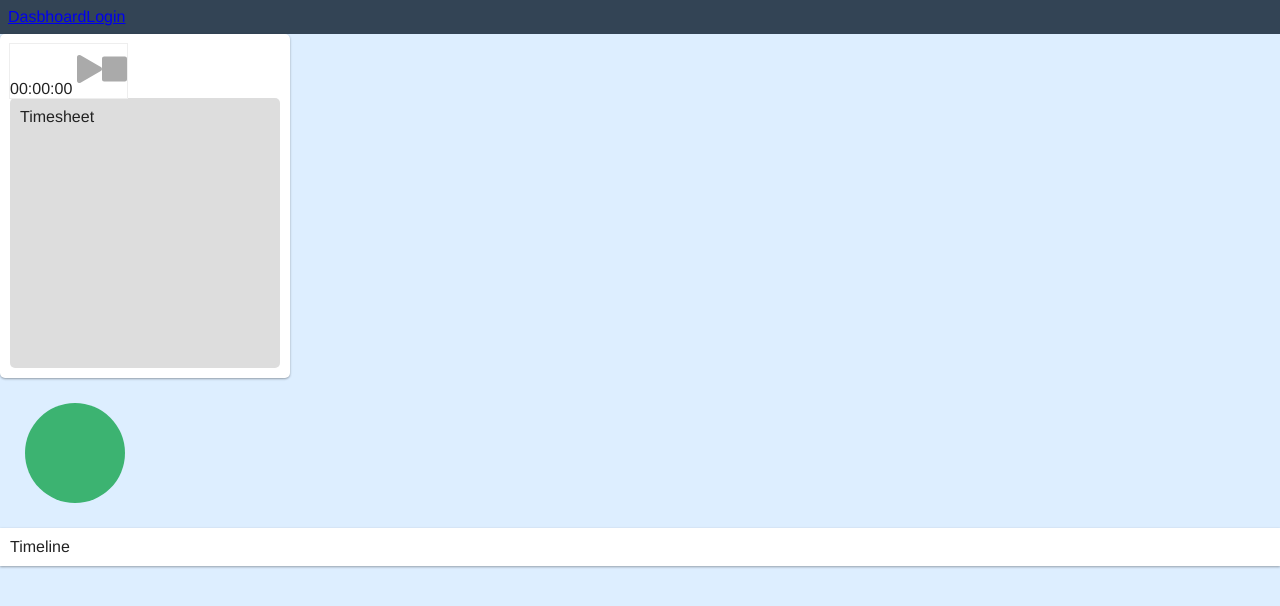
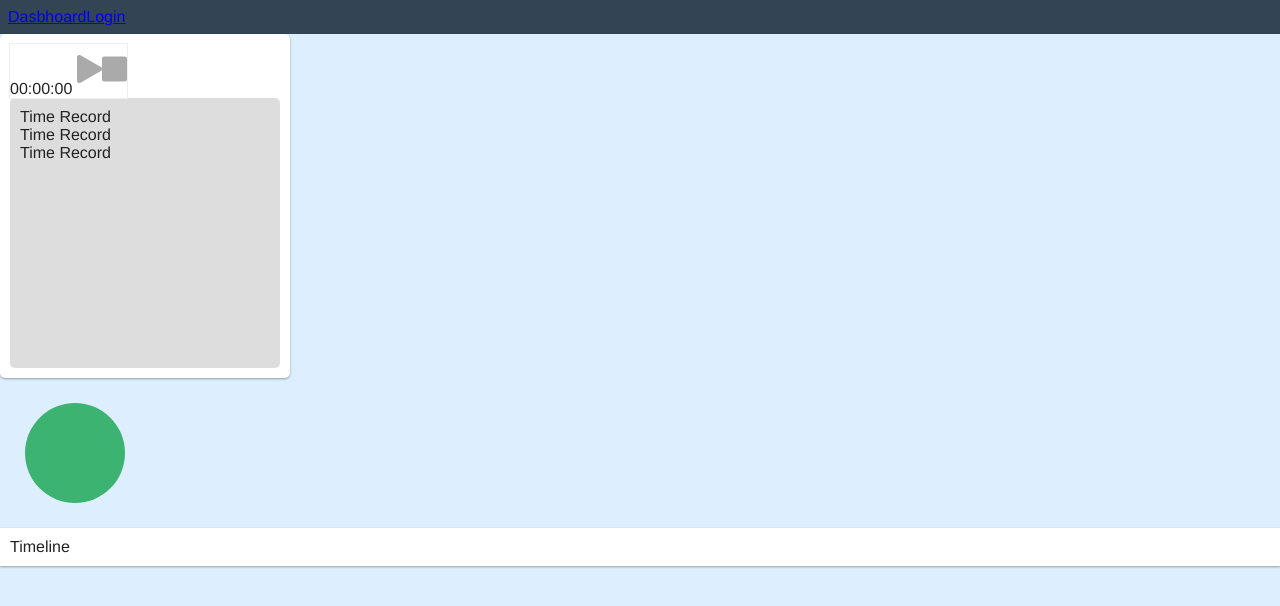
Before and after one commit to rpivo/timeward-react, a React app: page / in a window 1280 px wide. Shown: the top 606 px of the page. Built offline with nearby package versions, Linux system fonts and the light colour scheme; the HTML template or start-up script is replaced by a standard one.

Commit message:
add timerecord component

```diff
--- /dev/null
+++ b/src/components/TimeRecord.tsx
@@ -0,0 +1,4 @@
+import React from 'react';
+
+export const TimeRecord = (): JSX.Element =>
+  <div>Time Record</div>;
--- a/src/components/Timesheet.tsx
+++ b/src/components/Timesheet.tsx
@@ -1,7 +1,10 @@
 import React from 'react';
 import StyledTimesheet from '@styles/components/Timesheet.styled';
+import { TimeRecord } from '@components/TimeRecord';
 
 export const Timesheet = (): JSX.Element =>
   <StyledTimesheet>
-    Timesheet
+    <TimeRecord />
+    <TimeRecord />
+    <TimeRecord />
   </StyledTimesheet>;
```
Also changed, not shown: 1 other file (tests, documents, lock files or other folders).
